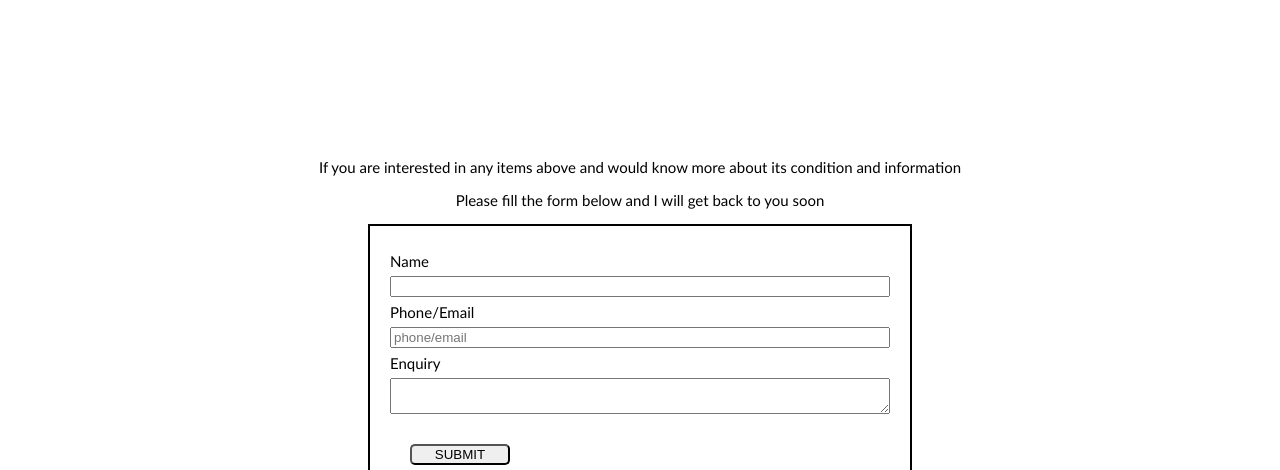
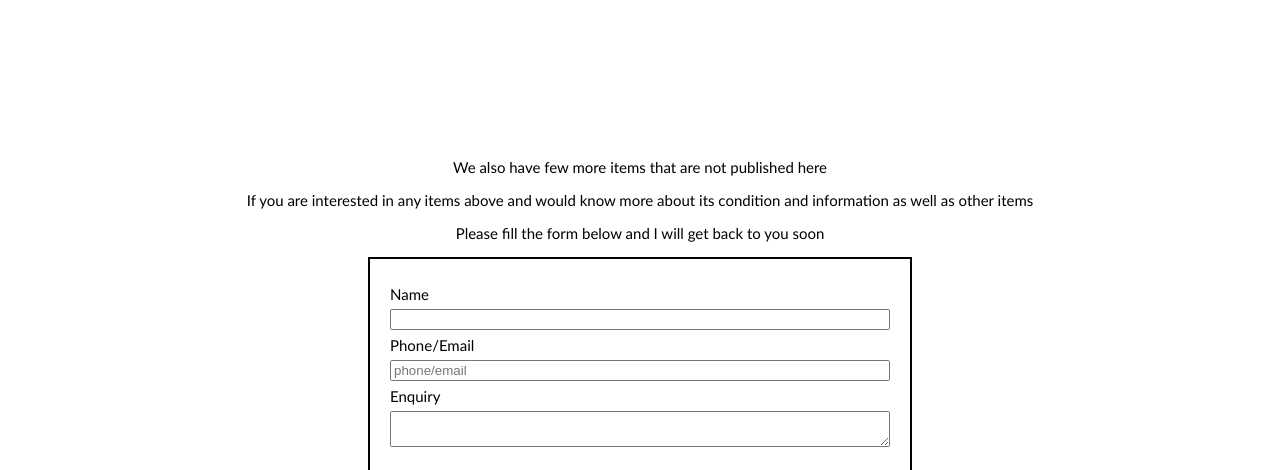
Before and after one commit to tdnguyen09/phase-1-project, a plain HTML site: page index.html in a window 1280 px wide. Shown: the part 630-1100 px from the top of the page. Drawn offline with Linux system fonts and the light colour scheme; no server answers.

Commit message:
adding some infomation in footer elelment

```diff
--- a/index.html
+++ b/index.html
@@ -30,7 +30,8 @@
         <div id="items-list">
         </div>
         <div class="additional-info">
-            <p>If you are interested in any items above and would know more about its condition and information</p>
+            <p>We also have few more items that are not published here</p>
+            <p>If you are interested in any items above and would know more about its condition and information as well as other items</p>
             <p>Please fill the form below and I will get back to you soon</p>
             <form id="query-form">
                 <label for="name">Name</label>
```
